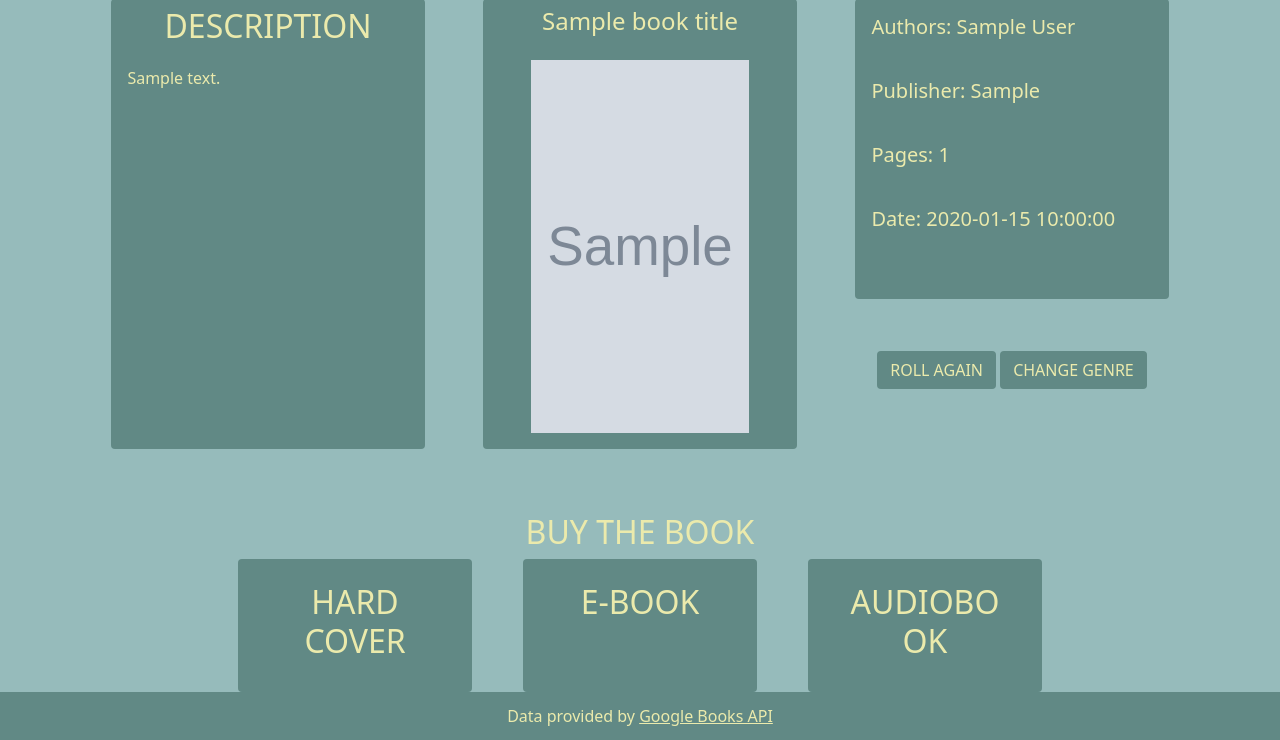
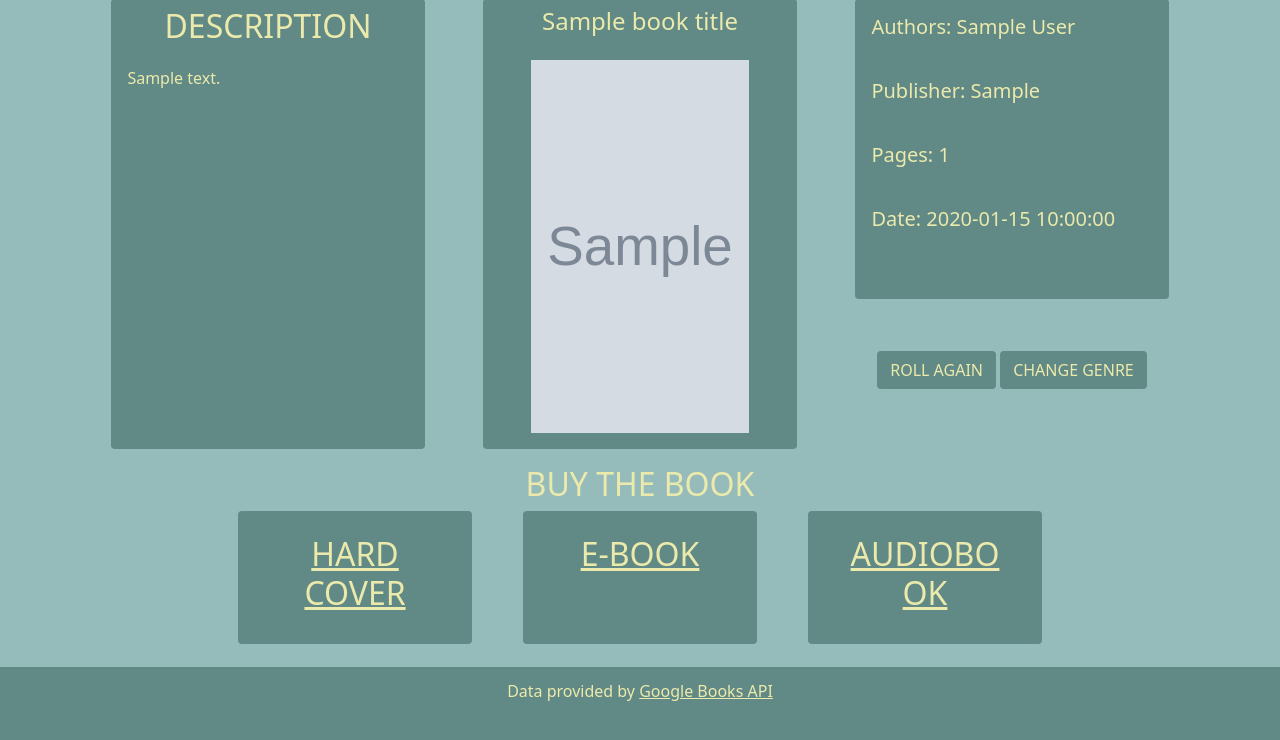
Before and after one commit to martex941/ReadRoll, a Flask app: template templates/rolled.html in a window 1280 px wide. Shown: the part 85-825 px from the top of the page. After the commit the page ends 786 px from the top, so only its background shows below. Run offline with Flask 3, Linux system fonts and the light colour scheme; the template is opened without the code that fills it: most values are stand-ins (such as "Sample title", 1, 10 or a date in 2020); grey boxes marked "Sample" are stand-in pictures.

Commit message:
10.04.23 12:59

```diff
--- /dev/null
+++ b/static/style_fixed_footer.css
@@ -0,0 +1,5 @@
+footer {
+    position: fixed;
+    bottom: 0;
+    width: 100%;
+}
--- a/templates/about.html
+++ b/templates/about.html
@@ -7,11 +7,12 @@
 
 {% block main %}
   <link rel="stylesheet" type="text/css" href="{{ url_for('static', filename='style.css') }}">
+  <link rel="stylesheet" type="text/css" href="{{ url_for('static', filename='style_fixed_footer.css') }}"> <!-- This is so that the footer always stays at the bottom of the page -->
   <style>
     .container-fluid {
       background-color: var(--primary-color);
       max-width: 550px;
-      border-radius: 10%;
+      border-radius: 5%;
       font-size: 18px;
     }
   </style>
--- a/templates/library.html
+++ b/templates/library.html
@@ -8,6 +8,7 @@
 {% block main %}
   <link rel="stylesheet" type="text/css" href="{{ url_for('static', filename='style.css') }}">
   <style>
+
   </style>
 
   <h1 class="lead text-center mt-4" id="header">YOUR LIBRARY</h1>
--- a/templates/login.html
+++ b/templates/login.html
@@ -6,6 +6,7 @@
 
 {% block main %}
     <link rel="stylesheet" type="text/css" href="{{ url_for('static', filename='style.css') }}">
+    <link rel="stylesheet" type="text/css" href="{{ url_for('static', filename='style_fixed_footer.css') }}"> <!-- This is so that the footer always stays at the bottom of the page -->
     <style>
         form {
             margin-top: 3rem;
@@ -20,7 +21,7 @@
             <div class="mb-3">
                 <input autocomplete="off" autofocus class="form-control mx-auto w-auto" id="password" name="password" placeholder="Password" type="password">
             </div>
-            <button class="btn btn-primary" type="submit">Log In</button>
+            <button class="btn" type="submit">Log In</button>
         </form>
     </div>
 {% endblock %}
--- a/templates/register.html
+++ b/templates/register.html
@@ -6,6 +6,7 @@
 
 {% block main %}
     <link rel="stylesheet" type="text/css" href="{{ url_for('static', filename='style.css') }}">
+    <link rel="stylesheet" type="text/css" href="{{ url_for('static', filename='style_fixed_footer.css') }}"> <!-- This is so that the footer always stays at the bottom of the page -->
     <style>
         form {
             margin-top: 3rem;
@@ -23,7 +24,7 @@
                 <input class="form-control mx-auto w-auto" id="confirmation" name="confirmation" placeholder="Confirm password" type="password">
             </div>
             <div class="mb-3">
-                <button class="btn btn-primary" type="submit">Register</button>
+                <button class="btn" type="submit">Register</button>
             </div>
         </form>
     </div>
--- a/templates/rolled.html
+++ b/templates/rolled.html
@@ -7,6 +7,7 @@
 
 {% block main %}
     <link rel="stylesheet" type="text/css" href="{{ url_for('static', filename='style.css') }}">
+    <link rel="stylesheet" type="text/css" href="{{ url_for('static', filename='style_fixed_footer.css') }}"> <!-- This is so that the footer always stays at the bottom of the page -->
     <style>
         .card {
             height: 450px;
@@ -90,14 +91,14 @@
             </div>
         </div>
 
-        <h2 class="lead text-center mt-5">BUY THE BOOK</h2>
+        <h2 class="lead text-center">BUY THE BOOK</h2>
 
         <div class="row justify-content-center" id="row2">
 
             <div class="col-md-3">
                 <div class="card border-0">
                     <div id="hard-cover" class="card-body text-center">
-                        <h2 class="card-footer border-0">HARD COVER</h2>
+                        <h2 class="card-footer border-0"><a href="https://www.amazon.com/s?k={{ book_title|replace(' ', '+') }}&rh=n%3A283155%2Cn%3A%211000%2Cn%3A5&ref=nb_sb_noss" target="_blank">HARD COVER</a></h2>
                     </div>
                 </div>
             </div>
@@ -105,7 +106,7 @@
             <div class="col-md-3">
                 <div class="card border-0">
                     <div id="e-book" class="card-body text-center">
-                        <h2 class="card-footer border-0">E-BOOK</h2>
+                        <h2 class="card-footer border-0"><a href="https://www.amazon.com/s?k={{ book_title|replace(' ', '+') }}&rh=n%3A283155%2Cn%3A%211000%2Cn%3A154606011&ref=nb_sb_noss" target="_blank">E-BOOK</a></h2>
                     </div>
                 </div>
             </div>
@@ -113,7 +114,7 @@
             <div class="col-md-3">
                 <div class="card border-0">
                     <div id="audiobook" class="card-body text-center">
-                        <h2 class="card-footer border-0">AUDIOBOOK</h2>
+                        <h2 class="card-footer border-0"><a href="https://www.amazon.com/s?k={{ book_title|replace(' ', '+') }}&rh=n%3A283155%2Cn%3A%211000%2Cn%3A283155&ref=nb_sb_noss" target="_blank">AUDIOBOOK</a></h2>
                     </div>
                 </div>
             </div>
```
